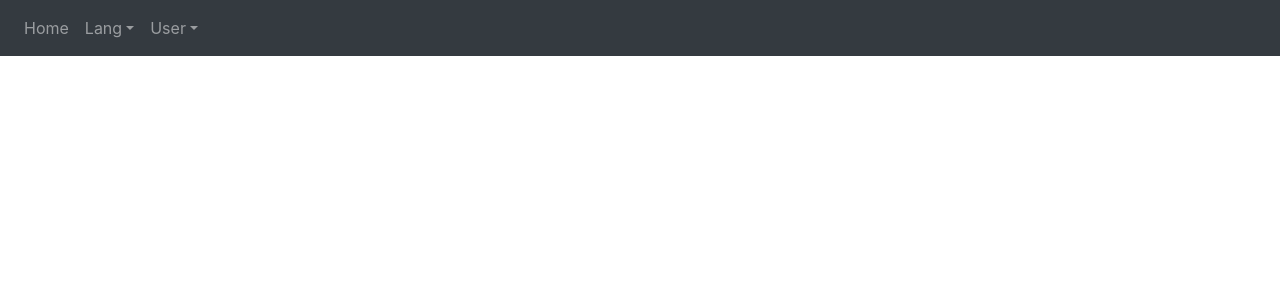
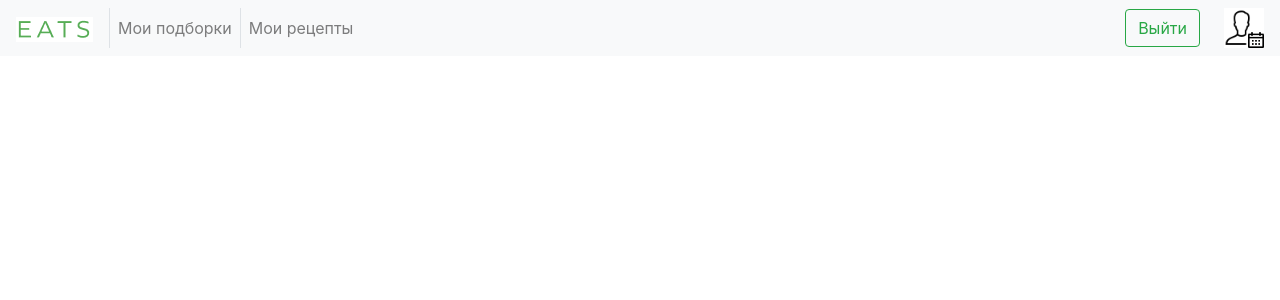
Before and after one commit to LizaSluzhaeva/EatsProject, a Vue app: page / in a window 1280 px wide. Shown: the top 300 px of the page. Built offline with nearby package versions, Linux system fonts and the light colour scheme.

Commit message:
fix: add TopBar component

```diff
--- a/src/App.vue
+++ b/src/App.vue
@@ -1,36 +1,16 @@
 <template>
   <div id="app">
-    <div>
-      <b-navbar type="dark" variant="dark">
-        <b-navbar-nav>
-          <b-nav-item href="#">Home</b-nav-item>
-
-          <!-- Navbar dropdowns -->
-          <b-nav-item-dropdown text="Lang" right>
-            <b-dropdown-item href="#">EN</b-dropdown-item>
-            <b-dropdown-item href="#">ES</b-dropdown-item>
-            <b-dropdown-item href="#">RU</b-dropdown-item>
-            <b-dropdown-item href="#">FA</b-dropdown-item>
-          </b-nav-item-dropdown>
-
-          <b-nav-item-dropdown text="User" right>
-            <b-dropdown-item href="#">Account</b-dropdown-item>
-            <b-dropdown-item href="#">Settings</b-dropdown-item>
-          </b-nav-item-dropdown>
-        </b-navbar-nav>
-      </b-navbar>
-    </div>
+    <TopBar></TopBar>
   </div>
 </template>
 
 <script>
-import 'bootstrap/dist/css/bootstrap.css'
-import 'bootstrap-vue/dist/bootstrap-vue.css'
+import TopBar from "@/components/TopBar";
 
 export default {
   name: 'App',
   components: {
-
+  TopBar
   }
 }
 </script>
--- /dev/null
+++ b/src/components/TopBar.vue
@@ -0,0 +1,30 @@
+<template>
+  <div>
+    <b-navbar type="light" variant="light" class="d-flex justify-content-between">
+      <div class="d-flex flex-row">
+        <b-navbar-brand href="#"><img src="../../pictures/logo.png"></b-navbar-brand>
+        <b-navbar-nav>
+          <b-nav-item href="#" class="border-left">Мои подборки</b-nav-item>
+          <b-nav-item href="#" class="border-left">Мои рецепты</b-nav-item>
+        </b-navbar-nav>
+      </div>
+        <form>
+          <button class="btn btn-outline-success" type="submit">Выйти</button>
+          <img src="../../pictures/icons8-личный-календарь-50.png" class="ml-4" style="width: 2.5em; height: 2.5em">
+        </form>
+    </b-navbar>
+  </div>
+</template>
+
+<script>
+import 'bootstrap/dist/css/bootstrap.css'
+import 'bootstrap-vue/dist/bootstrap-vue.css'
+
+export default {
+name: "TopBar"
+}
+</script>
+
+<style scoped>
+
+</style>
```
Also changed, not shown: pictures/icons8-личный-календарь-50.png (added), pictures/logo.png (added).
